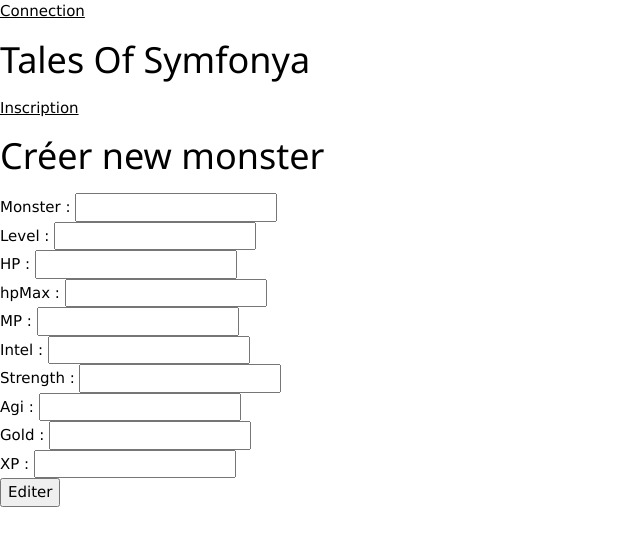
After one commit to WarrenVermelle/RPG_SYMFONY, a Symfony app: template templates/admin/edit_monster.html.twig in a window 1280 px wide. The commit adds this page. Shown: the top 546 px of the page, without its empty margins (0-640 px from the left). Run offline with Twig, Linux system fonts and the light colour scheme; the template is opened without the code that fills it, so the values that code supplies are empty; form fields are guessed from the names that the template uses; some libraries are stand-ins or nearby versions.

Commit message:
editer monstre

```diff
--- a/src/Controller/AccountController.php
+++ b/src/Controller/AccountController.php
@@ -45,7 +45,7 @@ class AccountController extends AbstractController
         return $this->render("account/create-perso.html.twig", ['formPerso' => $form->createView()]);
     }
 
-    #[Route('/{id}', name: 'champion_delete', methods: ['POST'])]
+    #[Route('/champion/delete/{id}', name: 'champion_delete', methods: ['POST'])]
     public function delete(Request $request, Champion $champion): Response
     {
         if ($this->isCsrfTokenValid('delete'.$champion->getId(), $request->request->get('_token'))) {
--- /dev/null
+++ b/templates/admin/edit_monster.html.twig
@@ -0,0 +1,46 @@
+{% extends "base.html.twig" %}
+
+{% block title %}Editer le monstre{% endblock %}
+
+{% block body %}
+<div id="">
+    <h1 id="titremoncompte">Créer new monster</h1>
+
+    <div id="">
+        {{ form_start(formMonster ) }}
+                {{ form_row(formMonster.monster , {
+                    label: 'Monster : '
+                }) }}
+                {{ form_row(formMonster.level , {
+                    label: 'Level : '
+                }) }}
+                {{ form_row(formMonster.hp, {
+                    label: 'HP : '
+                }) }}
+                {{ form_row(formMonster.hpMax, {
+                    label: 'hpMax : '
+                }) }}
+                {{ form_row(formMonster.mp, {
+                    label: 'MP : '
+                }) }}
+                {{ form_row(formMonster.intel, {
+                    label: 'Intel : '
+                }) }}
+                {{ form_row(formMonster.strength, {
+                    label: 'Strength : '
+                }) }}
+                {{ form_row(formMonster.agi, {
+                    label: 'Agi : '
+                }) }}
+                {{ form_row(formMonster.gold, {
+                    label: 'Gold : '
+                }) }}
+                {{ form_row(formMonster.xp, {
+                    label: 'XP : '
+                }) }}
+                <button type="submit" class="btn" id="">Editer</button>
+        {{ form_end(formMonster) }}
+    </div>
+</div>
+
+{% endblock %}
--- a/templates/admin/listMonster.html.twig
+++ b/templates/admin/listMonster.html.twig
@@ -20,6 +20,7 @@
                 <th>Agi</th>
                 <th>Gold</th>
                 <th>XP</th>
+                <th>Editer</th>
                 <th>Suppression</th>
             </tr>
         </thead>
@@ -38,6 +39,7 @@
                 <td>{{ monster.agi }}</td>
                 <td>{{ monster.gold }}</td>
                 <td>{{ monster.xp }}</td>
+                <td><a href="{{ path('monster_edit', {"id":monster.id}) }}">Editer</a></td>
                 <td>{{ include('admin/_delete_monster.html.twig') }}</td>
             </tr>
         {% endfor %}
```
Also changed, not shown: src/Controller/AdminController.php (+22 -3 lines).
